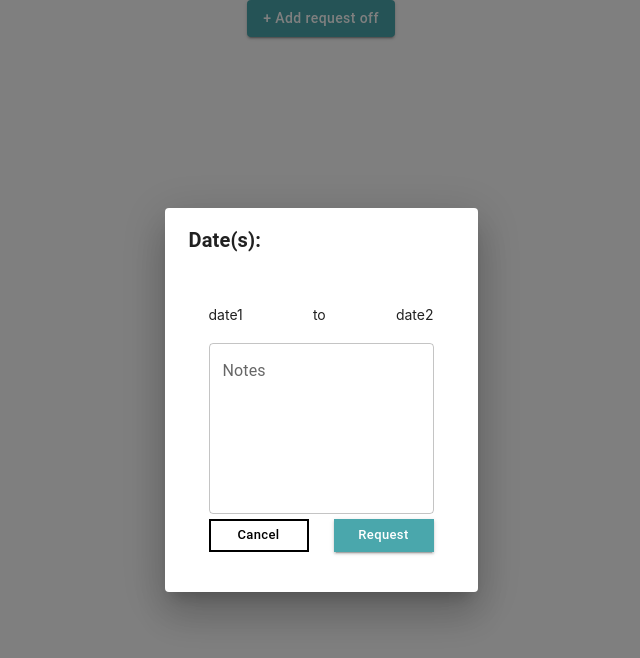
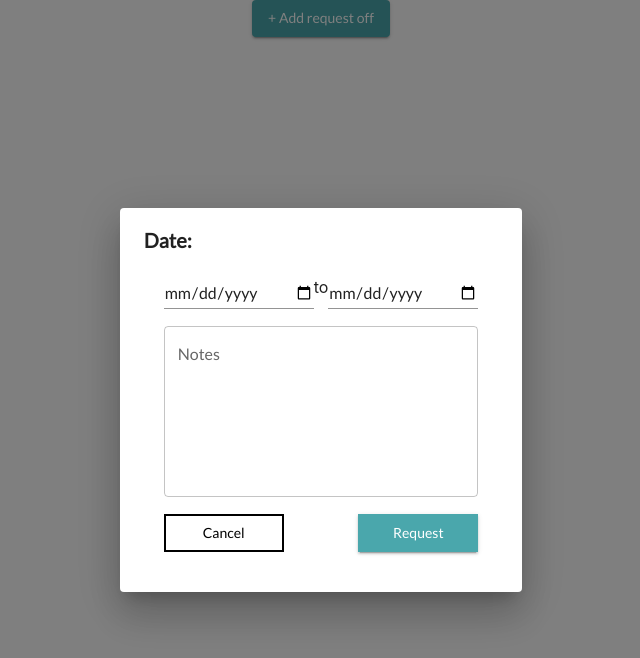
Before and after one commit to hack4impact-calpoly/humane-society, a React (Create React App) app in the folder frontend/: page / in a window 1280 px wide. Both pictures are taken after a click on the button "+ Add request off". Shown: the top 658 px of the page, without its empty margins (319-959 px from the left). Built offline with nearby package versions, Linux system fonts and the light colour scheme.

Commit message:
add date dropdowns to modal

```diff
--- a/frontend/src/components/requestOffModal.jsx
+++ b/frontend/src/components/requestOffModal.jsx
@@ -7,9 +7,24 @@ import '../css/requestOffModal.css';
 
 export default function RequestOffModal() {
   const [open, setOpen] = useState(false);
-  // const [startDate, setStartDate] = useState(''); // set default to today
-  // const [endDate, setendDate] = useState('');
+  const [startDate, setStartDate] = useState('');
+  const [endDate, setEndDate] = useState('');
   const [notes, setNotes] = useState('');
+  const [validStart, setValidStart] = useState(null);
+  const [validEnd, setValidEnd] = useState(null);
+
+  const checkDate = (date) => {
+    const dateRegex = /^\d{4}-(0[1-9]|1[0-2])-(0[1-9]|[12][0-9]|3[01])$/;
+    return dateRegex.test(date);
+  };
+
+  const checkStartDate = () => {
+    setValidStart(checkDate(startDate));
+  };
+
+  const checkEndDate = () => {
+    setValidEnd(checkDate(endDate));
+  };
 
   const handleClickOpen = () => {
     setOpen(true);
@@ -17,10 +32,25 @@ export default function RequestOffModal() {
 
   const handleClose = () => {
     setOpen(false);
+    setStartDate('');
+    setEndDate('');
+    setNotes('');
+    setValidStart(null);
+    setValidEnd(null); // clear all states
   };
 
   const submitRequest = () => {
-    // console.log(startDate, endDate, notes);
+    // TODO make sure start < end
+    if (!validStart || !validEnd) {
+      if (!validStart) {
+        setValidStart(false);
+      }
+      if (!validEnd) {
+        setValidEnd(false);
+      }
+      return;
+    }
+    console.log(startDate, endDate, notes);
     handleClose();
   };
 
@@ -34,7 +64,7 @@ export default function RequestOffModal() {
         + Add request off
       </Button>
       <Dialog open={open} onClose={handleClose}>
-        <DialogTitle><b>Date(s):</b></DialogTitle>
+        <DialogTitle><b>Date:</b></DialogTitle>
         <DialogContent>
           <Grid
             container
@@ -47,9 +77,33 @@ export default function RequestOffModal() {
               container
               justifyContent="space-between"
             >
-              <p>date1</p>
-              <p>to</p>
-              <p>date2</p>
+              <Grid item>
+                <TextField
+                  id="startDate"
+                  type="date"
+                  variant="standard"
+                  value={startDate}
+                  onChange={(e) => { setStartDate(e.target.value); }}
+                  sx={{ width: 150 }}
+                  error={validStart != null && !validStart}
+                  onBlur={checkStartDate}
+                />
+              </Grid>
+              <Grid item>
+                to
+              </Grid>
+              <Grid item>
+                <TextField
+                  id="endDate"
+                  type="date"
+                  variant="standard"
+                  value={endDate}
+                  onChange={(e) => { setEndDate(e.target.value); }}
+                  sx={{ width: 150 }}
+                  error={validEnd != null && !validEnd}
+                  onBlur={checkEndDate}
+                />
+              </Grid>
             </Grid>
             <Grid item>
               <TextField
@@ -69,10 +123,9 @@ export default function RequestOffModal() {
             >
               <Button
                 variant="outlined"
-                size="small"
                 onClick={handleClose}
                 sx={{
-                  width: 100,
+                  width: 120,
                   color: 'black',
                   border: '2px black solid',
                 }}
@@ -85,11 +138,10 @@ export default function RequestOffModal() {
               <Button
                 variant="contained"
                 color="secondary"
-                size="small"
                 onClick={submitRequest}
                 style={{
                   borderRadius: 0,
-                  minWidth: '100px',
+                  minWidth: '120px',
                 }}
               >
                 Request
--- a/frontend/src/css/requestOffModal.css
+++ b/frontend/src/css/requestOffModal.css
@@ -2,4 +2,5 @@
   width: 400px;
   height: 300px;
   padding: 20px;
+  padding-top: 5px;
 }
--- a/frontend/src/theme.js
+++ b/frontend/src/theme.js
@@ -8,6 +8,7 @@ const theme = createTheme({
     },
   },
   typography: {
+    fontFamily: 'Lato',
     button: {
       textTransform: 'none',
     },
```
